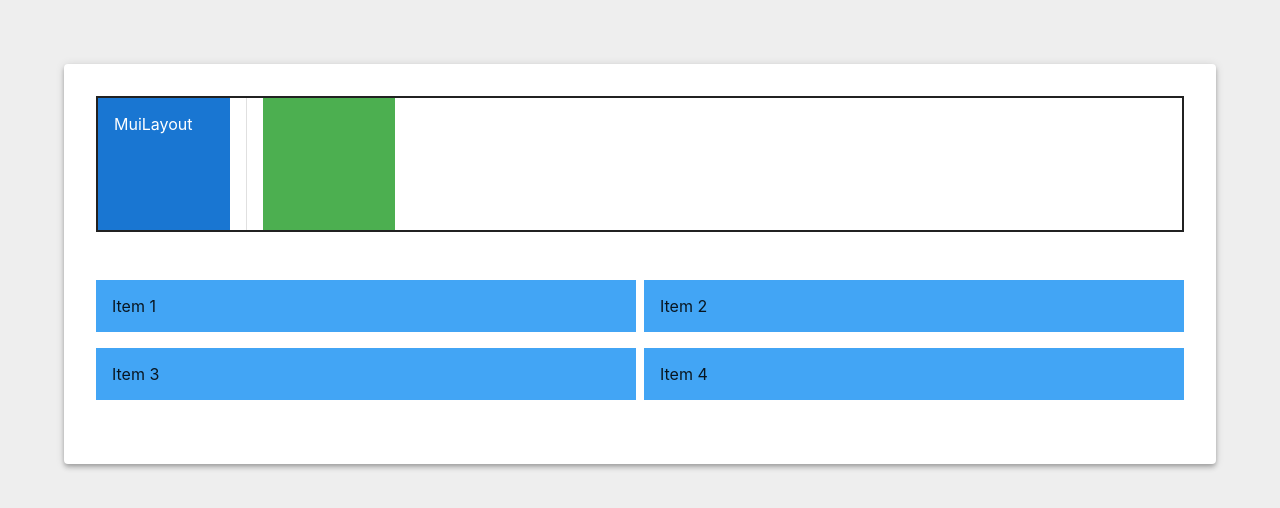
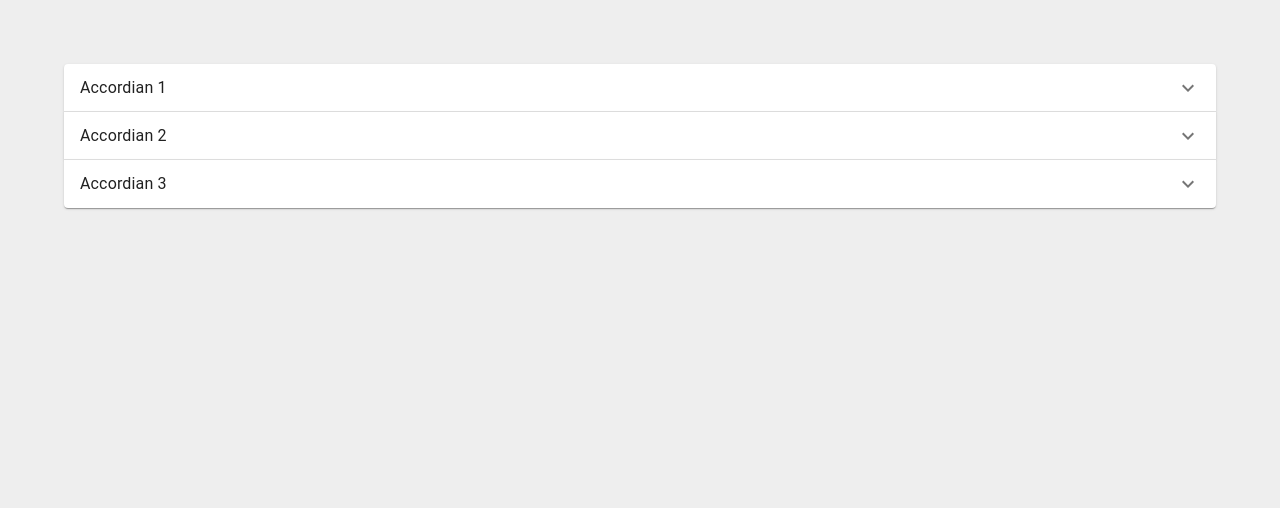
Before and after one commit to RahulRajak525/React-MUI, a React (Create React App) app: page / in a window 1280 px wide. Shown: the top 508 px of the page. Built offline with nearby package versions, Linux system fonts and the light colour scheme.

Commit message:
Accordion

```diff
--- a/src/App.tsx
+++ b/src/App.tsx
@@ -10,6 +10,8 @@
 import MuiRatings from './components/8MuiRatings';
 import MuiAutoComplete from './components/9MuiAutoComplete';
 import { MuiLayout } from './components/10MuiLayout';
+import { MuiCard } from './components/11MuiCard';
+import { MuiAccordion } from './components/12MuiAccordion';
 
 function App() {
 
@@ -24,7 +26,9 @@
       {/* <MuiSwitch/> */}
       {/* <MuiRatings/> */}
       {/* <MuiAutoComplete/> */}
-      <MuiLayout/>
+      {/* <MuiLayout/> */}
+      {/* <MuiCard/> */}
+      <MuiAccordion/>
     </div>
   );
 }
--- /dev/null
+++ b/src/components/11MuiCard.tsx
@@ -0,0 +1,38 @@
+import React from "react";
+import {
+  Box,
+  Card,
+  CardContent,
+  Typography,
+  CardActions,
+  Button,
+  CardMedia
+} from "@mui/material";
+export const MuiCard = () => {
+  return (
+    <Box width="300px">
+      <Card>
+        <CardMedia
+          component="img"
+          height="140"
+          image="https://images.unsplash.com/photo-1669490883041-2d0ac48bc4c8?ixlib=rb-4.0.3&ixid=MnwxMjA3fDB8MHxwaG90by1wYWdlfHx8fGVufDB8fHx8&auto=format&fit=crop&w=1457&q=80"
+          alt='unsplash image'
+        />
+        <CardContent>
+          <Typography gutterBottom variant="h5" component="div">
+            React
+          </Typography>
+          <Typography variant="body2" color="text.secondary">
+            Lorem ipsum dolor sit amet consectetur adipisicing elit. Delectus
+            excepturi sunt molestiae amet quod accusamus beatae. Iste unde
+            commodi dolorum!
+          </Typography>
+        </CardContent>
+        <CardActions>
+          <Button size="small">Share</Button>
+          <Button size="small">Learn more</Button>
+        </CardActions>
+      </Card>
+    </Box>
+  );
+};
--- /dev/null
+++ b/src/components/12MuiAccordion.tsx
@@ -0,0 +1,78 @@
+import React, { useState } from "react";
+import {
+  Accordion,
+  AccordionSummary,
+  AccordionDetails,
+  Typography,
+} from "@mui/material";
+import ExpandMoreIcon from "@mui/icons-material/ExpandMore";
+export const MuiAccordion = () => {
+  const [expanded, setExpanded] = useState<string | false>(false);
+  const handleChange = (isExpanded:boolean, panel:string)=>{
+     setExpanded(isExpanded? panel : false )
+  }
+  return (
+    <div>
+      <Accordion
+        expanded={expanded === "panel1"}
+        onChange={(event, isExpanded) => handleChange(isExpanded, "panel1")}
+      >
+        <AccordionSummary
+          id="panel1-header"
+          aria-controls="panel1-content"
+          expandIcon={<ExpandMoreIcon />}
+        >
+          <Typography>Accordian 1</Typography>
+        </AccordionSummary>
+        <AccordionDetails>
+          <Typography>
+            Lorem ipsum dolor sit amet, consectetur adipisicing elit. Fuga est
+            perspiciatis enim ipsam facilis sint consequuntur unde, soluta cum
+            iste necessitatibus fugit asperiores, recusandae non alias doloribus
+            quibusdam. Pariatur, harum.
+          </Typography>
+        </AccordionDetails>
+      </Accordion>
+      <Accordion
+        expanded={expanded === "panel2"}
+        onChange={(event, isExpanded) => handleChange(isExpanded, "panel2")}
+      >
+        <AccordionSummary
+          id="panel2-header"
+          aria-controls="panel2-content"
+          expandIcon={<ExpandMoreIcon />}
+        >
+          <Typography>Accordian 2</Typography>
+        </AccordionSummary>
+        <AccordionDetails>
+          <Typography>
+            Lorem ipsum dolor sit amet, consectetur adipisicing elit. Fuga est
+            perspiciatis enim ipsam facilis sint consequuntur unde, soluta cum
+            iste necessitatibus fugit asperiores, recusandae non alias doloribus
+            quibusdam. Pariatur, harum.
+          </Typography>
+        </AccordionDetails>
+      </Accordion>
+      <Accordion
+        expanded={expanded === "panel3"}
+        onChange={(event, isExpanded) => handleChange(isExpanded, "panel3")}
+      >
+        <AccordionSummary
+          id="panel3-header"
+          aria-controls="panel3-content"
+          expandIcon={<ExpandMoreIcon />}
+        >
+          <Typography>Accordian 3</Typography>
+        </AccordionSummary>
+        <AccordionDetails>
+          <Typography>
+            Lorem ipsum dolor sit amet, consectetur adipisicing elit. Fuga est
+            perspiciatis enim ipsam facilis sint consequuntur unde, soluta cum
+            iste necessitatibus fugit asperiores, recusandae non alias doloribus
+            quibusdam. Pariatur, harum.
+          </Typography>
+        </AccordionDetails>
+      </Accordion>
+    </div>
+  );
+};
```
